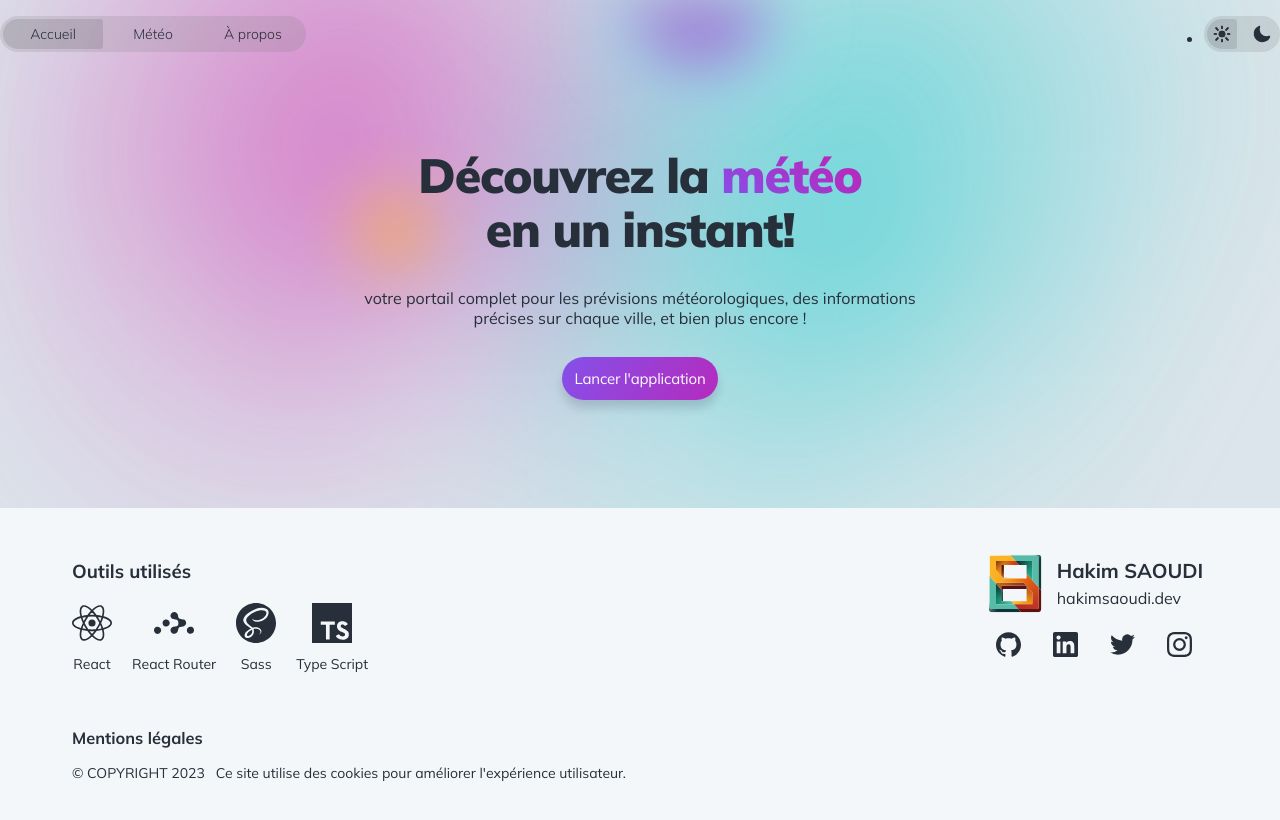
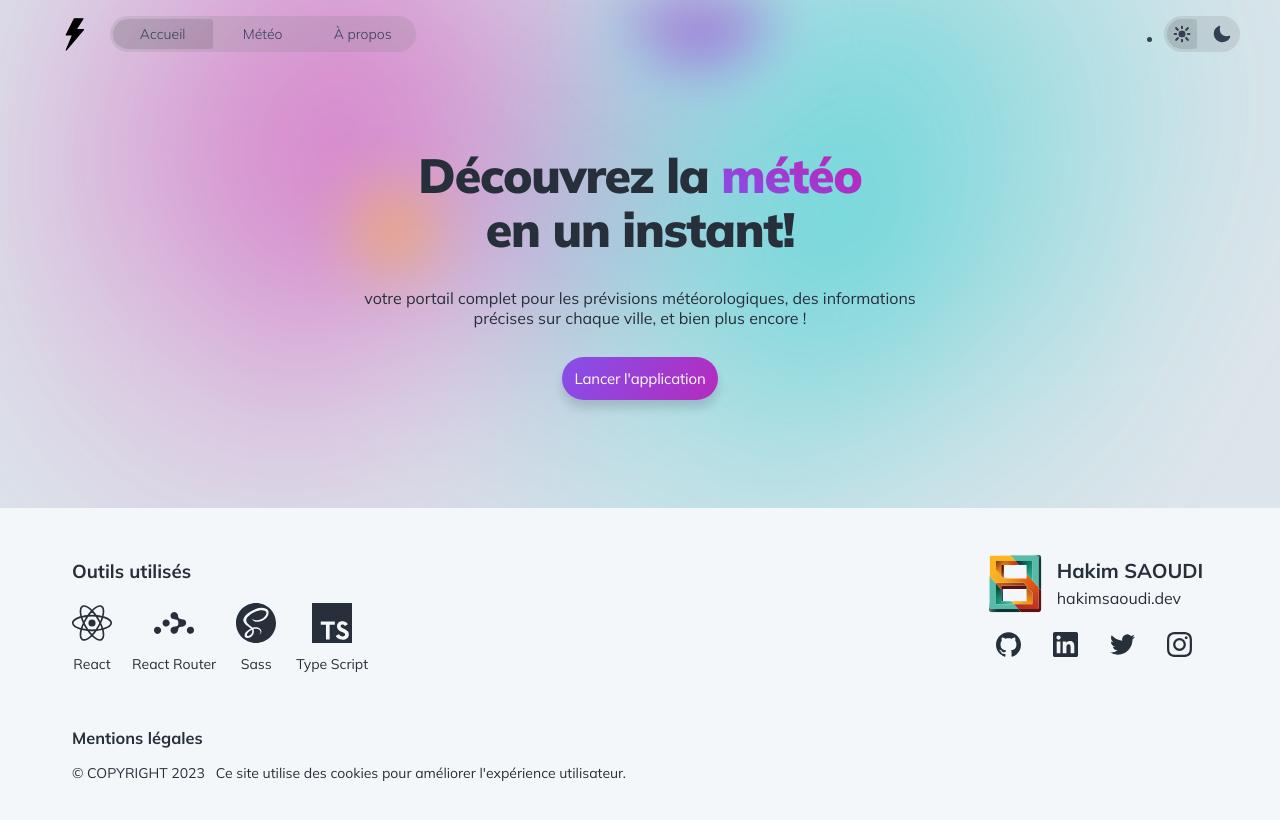
Before and after one commit to saoudi-h/meteo-react-app, a React (Create React App) app: page / in a window 1280 px wide. Shown: the top 820 px of the page. Built offline with nearby package versions, Linux system fonts and the light colour scheme; no server answers.

Commit message:
add centered division to header

```diff
--- a/src/components/header/Header.sass
+++ b/src/components/header/Header.sass
@@ -1,12 +1,28 @@
 @use '../../styles/colors' as *
 
 .header
+  color: $primary-700
+  &.dark
+    color: $primary-dark-900
 
-  &.dark
-    color: $accent-300
-
-  nav
-    width: 100%
+  &-centered
+    max-width: 1200px
+    margin: 0 auto
     display: flex
     justify-content: space-between
     align-items: center
+
+    .logo
+      width: 40px
+      height: 40px
+      margin:
+        left: 16px
+        right: 16px
+      svg
+        width: 100%
+        height: 100%
+    nav
+      width: 100%
+      display: flex
+      justify-content: space-between
+      align-items: center
--- a/src/components/header/Header.tsx
+++ b/src/components/header/Header.tsx
@@ -1,15 +1,19 @@
 import React from 'react'
 import './Header.sass'
-import { Link } from 'react-router-dom'
 import ToggleTheme from './toggleTheme/ToggleTheme'
 import { useTheme } from '../../contexts/ThemeContext'
 import { classNames } from '../../lib/classnames'
 import Nav from './nav/Nav'
+import LogoFullBlackSvg from '../icons/LogoFullBlackSvg'
 
 const Header: React.FC = () => {
   const { theme } = useTheme()
   return (
     <header className={classNames('header', theme)}>
+      <div className="header-centered">
+        <div className="logo">
+          <LogoFullBlackSvg />
+        </div>
         <nav>
           <Nav />
           <ul>
@@ -18,6 +22,7 @@ const Header: React.FC = () => {
             </li>
           </ul>
         </nav>
+      </div>
     </header>
   )
 }
```
Lines whose indentation alone changed are shown as unchanged.
